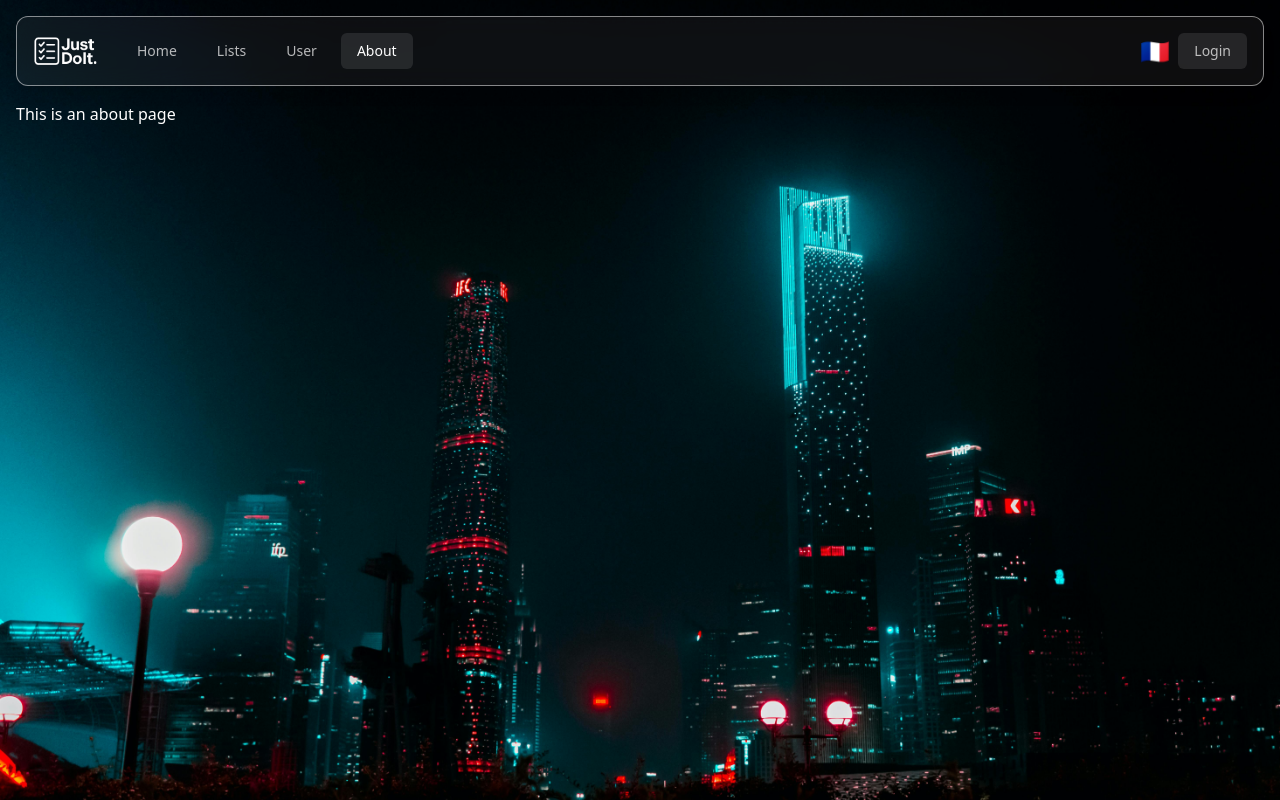
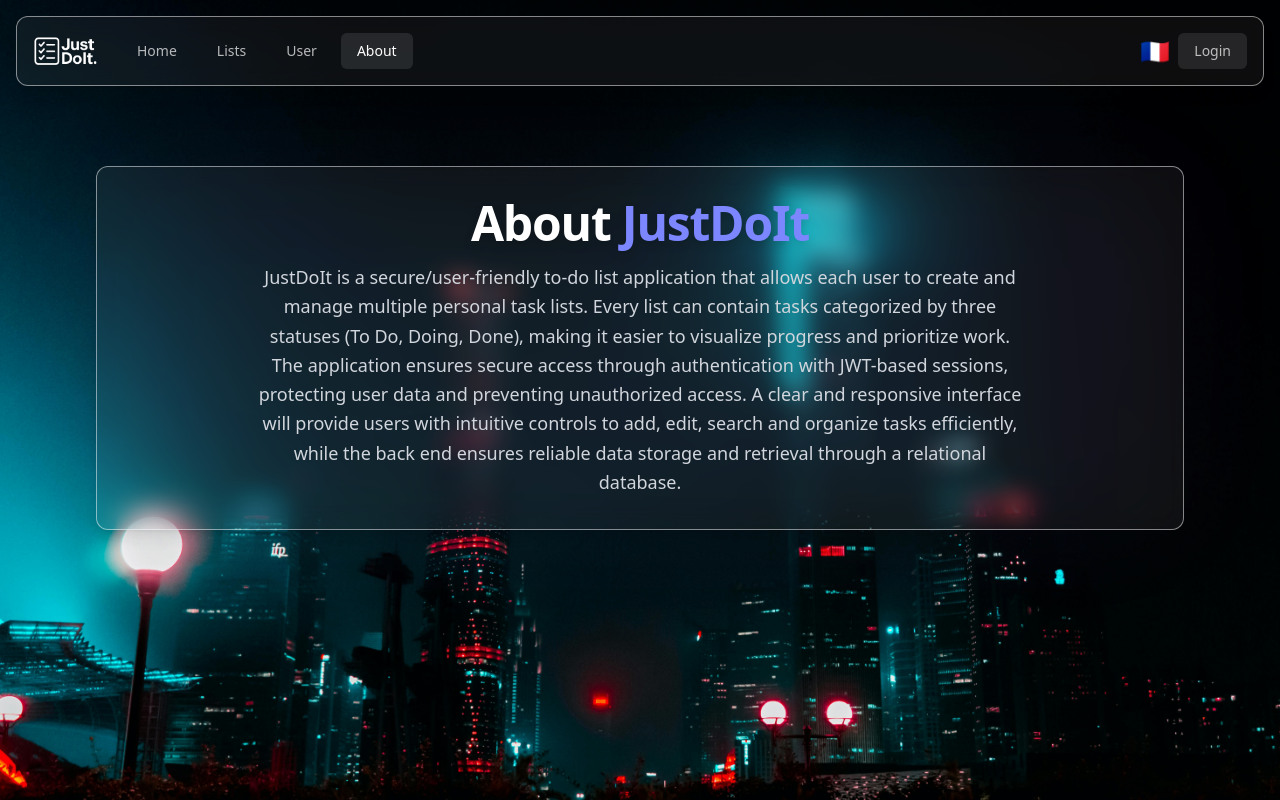
Before and after one commit to Balafre78/jdi-frontend, a Vue app: page /about in a window 1280 px wide. Built offline with nearby package versions, Linux system fonts and the light colour scheme; the HTML template or start-up script is replaced by a standard one.

Commit message:
Home and About pages

```diff
--- a/src/views/main/AboutView.vue
+++ b/src/views/main/AboutView.vue
@@ -1,6 +1,24 @@
 <template>
-  <div class="flex items-center justify-between text-white">
-    <h1>This is an about page</h1>
+  <div class="text-white py-16 px-8 max-w-6xl mx-auto space-y-16">
+
+    <section class="backdrop-blur-md border border-white/50 bg-white/5 rounded-xl shadow-lg p-8">
+      <div class="absolute inset-0 bg-gradient-to-br from-indigo-500/10 to-purple-500/10 blur-3xl opacity-40"></div>
+      <div class="relative z-10 space-y-4 text-center">
+        <h1 class="text-5xl font-extrabold tracking-tight drop-shadow-lg">
+          About <span class="text-indigo-400">JustDoIt</span>
+        </h1>
+        <p class="text-gray-300 text-lg max-w-3xl mx-auto leading-relaxed">
+          JustDoIt is a secure/user-friendly to-do list application that
+          allows each user to create and manage multiple personal task lists. Every list can
+          contain tasks categorized by three statuses (To Do, Doing, Done), making it easier
+          to visualize progress and prioritize work. The application ensures secure access
+          through authentication with JWT-based sessions, protecting user data and preventing
+          unauthorized access. A clear and responsive interface will provide users with intuitive
+          controls to add, edit, search and organize tasks efficiently, while the back end ensures
+          reliable data storage and retrieval through a relational database.
+        </p>
+      </div>
+    </section>
   </div>
 </template>
 
--- a/src/views/main/HomeView.vue
+++ b/src/views/main/HomeView.vue
@@ -1,6 +1,6 @@
 <template>
   <div class="flex flex-col items-center h-full justify-center text-white">
-    <h1 class="text-5xl font-bold text-shadow-lg">Welcome to JustDoIt</h1>
+    <h1 class="text-5xl font-bold text-shadow-lg">Welcome to <span class="text-indigo-400">JustDoIt</span></h1>
   </div>
 </template>
 
```
